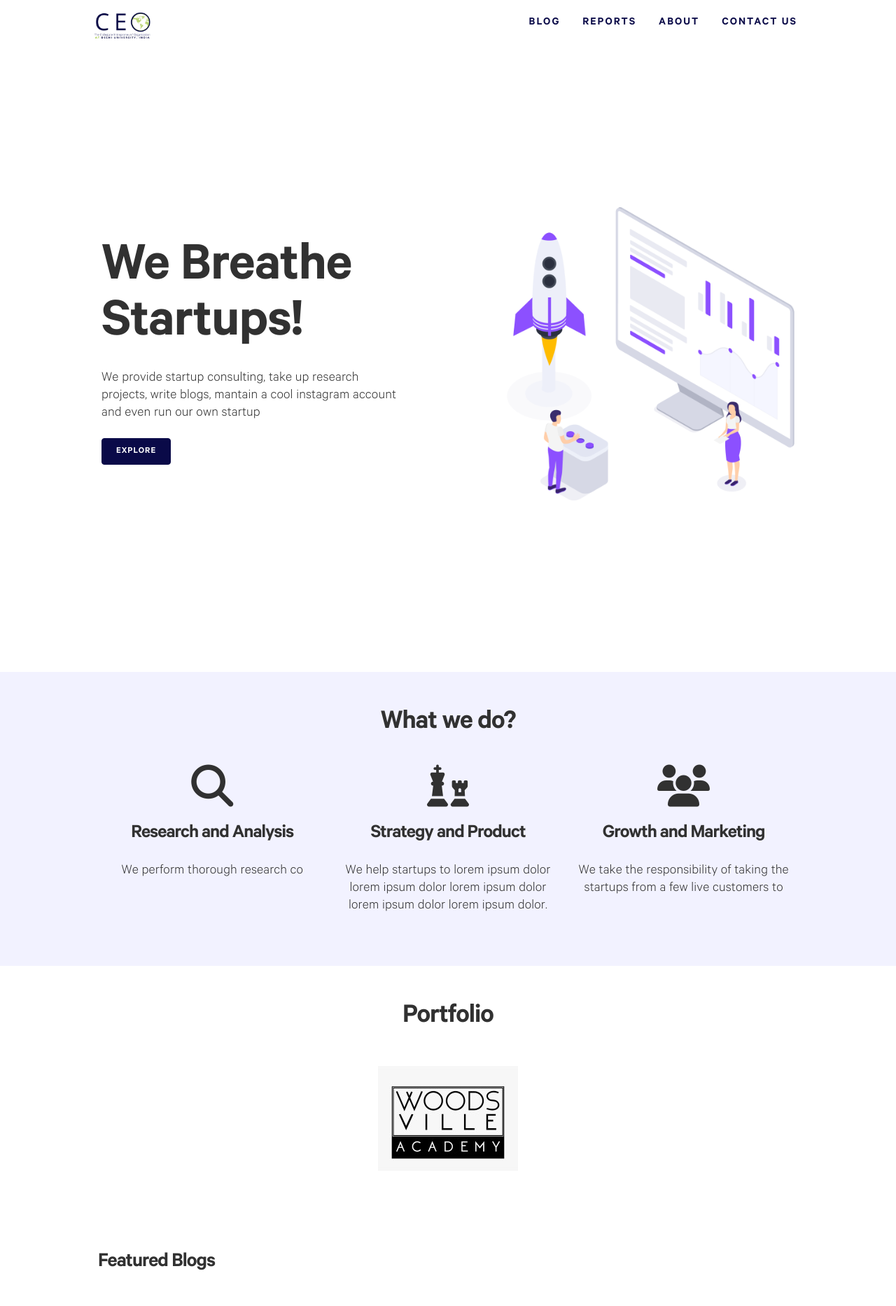
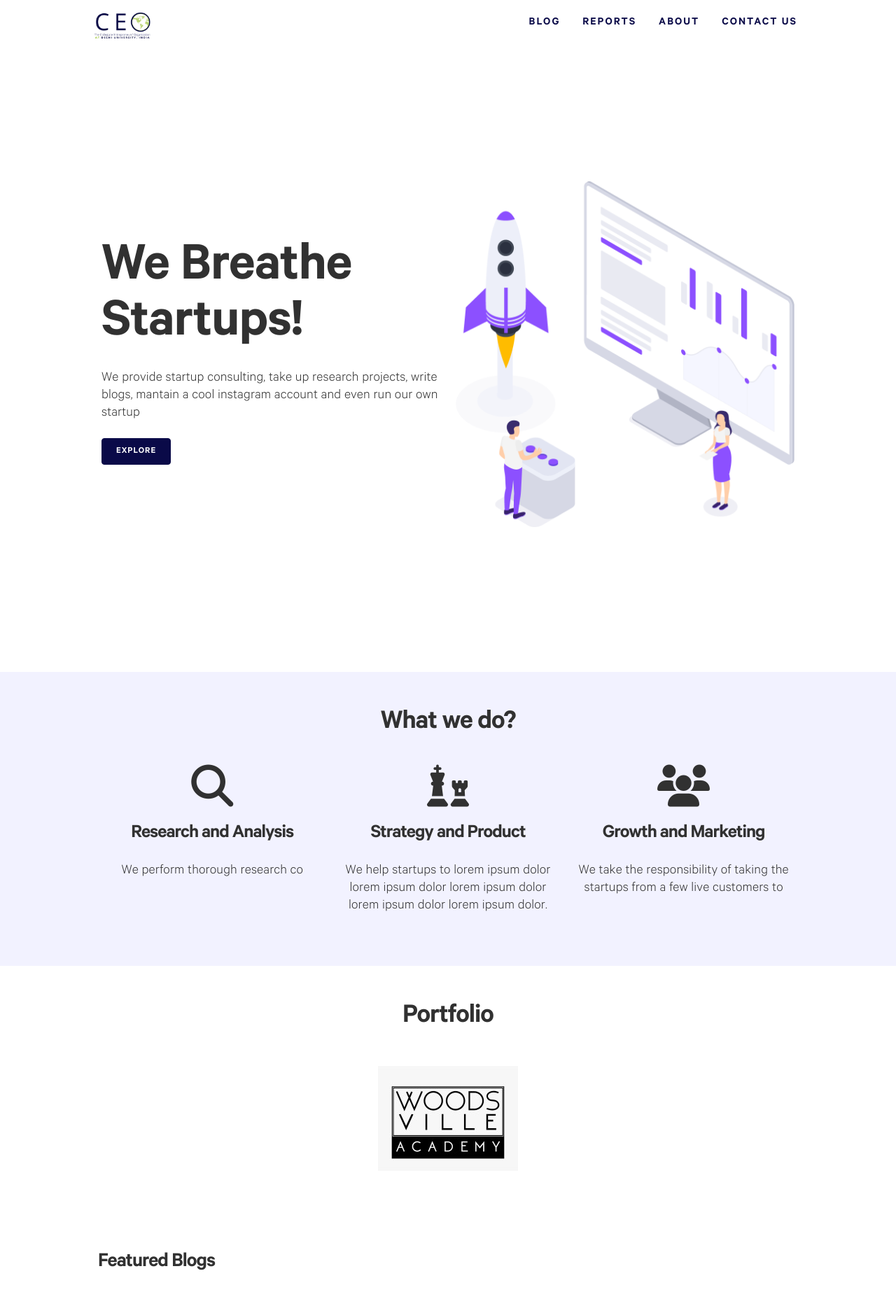
Before and after one commit to shivanshmehendiratta/ceodu.github.io, a Jekyll site: the page built from index.md, in a window 1280 px wide. Shown: the top 1866 px of the page at 70% size. Built offline with Jekyll 4.4.1, drawn with Linux system fonts in a browser that asks for light colours; nearby versions of some CDN libraries; some web fonts are replaced.

Commit message:
Update showcase.html

```diff
--- a/_includes/showcase.html
+++ b/_includes/showcase.html
@@ -1,8 +1,7 @@
 
      <header class="showcase">
     <div class="container-show showcase-inner">
-     <div class="showcase-elements-text" style="max-width: 50vw;
-    padding-right: 150px;">
+     <div class="showcase-elements-text" >
           <h1>We Breathe Startups!</h1>
           <p>We provide startup consulting, take up research projects, write blogs, mantain a cool instagram account and even run our own startup</p>
           <a href="#" class="button">Explore</a>
```
